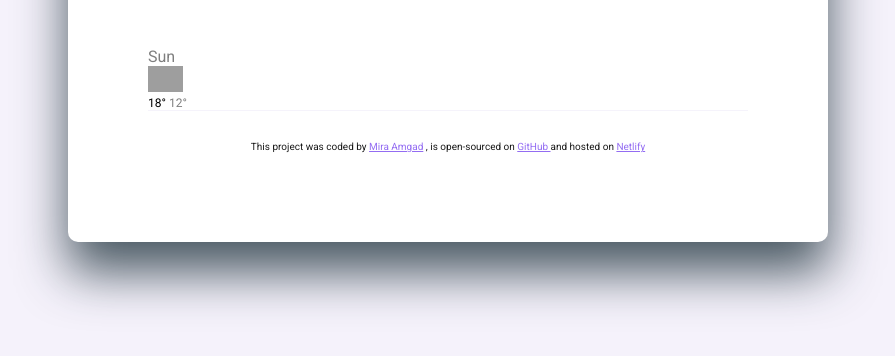
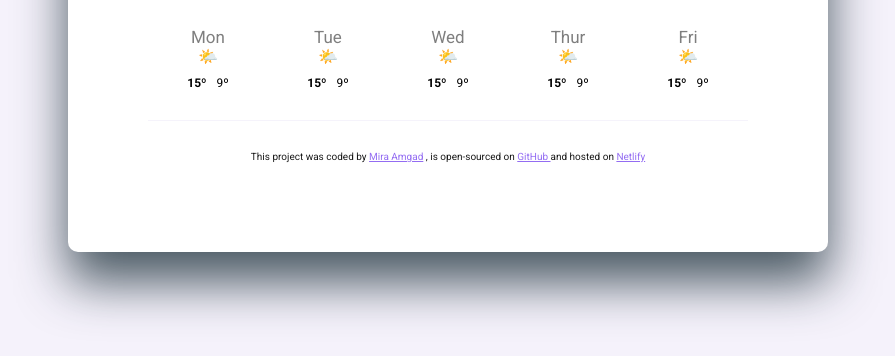
Before and after one commit to Mira-amgad/Clima.forecast, a plain HTML site: page index.html in a window 1280 px wide. Shown: the part 332-688 px from the top of the page, without its empty margins (192-1087 px from the left). Drawn offline with nearby package versions, Linux system fonts and the light colour scheme; no server answers; grey boxes are pictures that could not be loaded.

Commit message:
injected html forecast using JavaScript

```diff
--- a/index.html
+++ b/index.html
@@ -49,18 +49,9 @@
             <div class="unit">°C</div>
           </div>
         </div>
+        <div class="weather-forecast" id="forecast"></div>
       </main>
-      <div class="weather-forecast">
-        <div class="row">
-          <div class="col-2">
-            <div class="weather-date">Sun</div>
-            <img src="https://openweathermap.org/img/wn/01d.png" width="35" />
-            <div class="weather-forecast-temperature">
-              <span class="max">18°</span><span class="min"> 12°</span>
-            </div>
-          </div>
-        </div>
-      </div>
+
       <footer>
         This project was coded by
         <a href="https://github.com/Mira-amgad" target="_blank">Mira Amgad</a> ,
--- a/index.js
+++ b/index.js
@@ -52,3 +52,28 @@ function submit(event) {
 let searchForm = document.querySelector("#form");
 searchForm.addEventListener("submit", submit);
 Search("Cairo");
+
+function weatherForecast() {
+  let forecast = document.querySelector("#forecast");
+  let days = ["Mon", "Tue", "Wed", "Thur", "Fri"];
+  let forecastHtml = "";
+  days.forEach(function (day) {
+    forecastHtml =
+      forecastHtml +
+      `
+      <div class="weather-forecast-day">
+        <div class="weather-forecast-date">${day}</div>
+        <div class="weather-forecast-icon">🌤️</div>
+        <div class="weather-forecast-temperatures">
+          <div class="weather-forecast-temperature">
+            <strong>15º</strong>
+          </div>
+          <div class="weather-forecast-temperature">9º</div>
+        </div>
+      </div>
+    `;
+  });
+
+  forecast.innerHTML = forecastHtml;
+}
+weatherForecast();
--- a/style.css
+++ b/style.css
@@ -86,17 +86,33 @@ footer {
   font-size: 10px;
   opacity: 0.9;
 }
-.weather-forecast {
+#forecast {
   margin-top: 20px;
   color: #000000;
+
+  margin-top: 30px;
+  display: flex;
+  justify-content: space-around;
 }
-.weather-date {
-  font-size: 16px;
+.weather-forecast-date {
+  font-size: 17px;
   opacity: 0.5;
+  text-align: center;
 }
 .weather-forecast-temperature {
   font-size: 12px;
+  display: flex;
 }
 .min {
   opacity: 0.5;
 }
+.weather-forecast-temperatures {
+  display: flex;
+  margin-top: 10px;
+}
+.weather-forecast-temperature {
+  padding: 0 5px;
+}
+.weather-forecast-icon {
+  text-align: center;
+}
```
